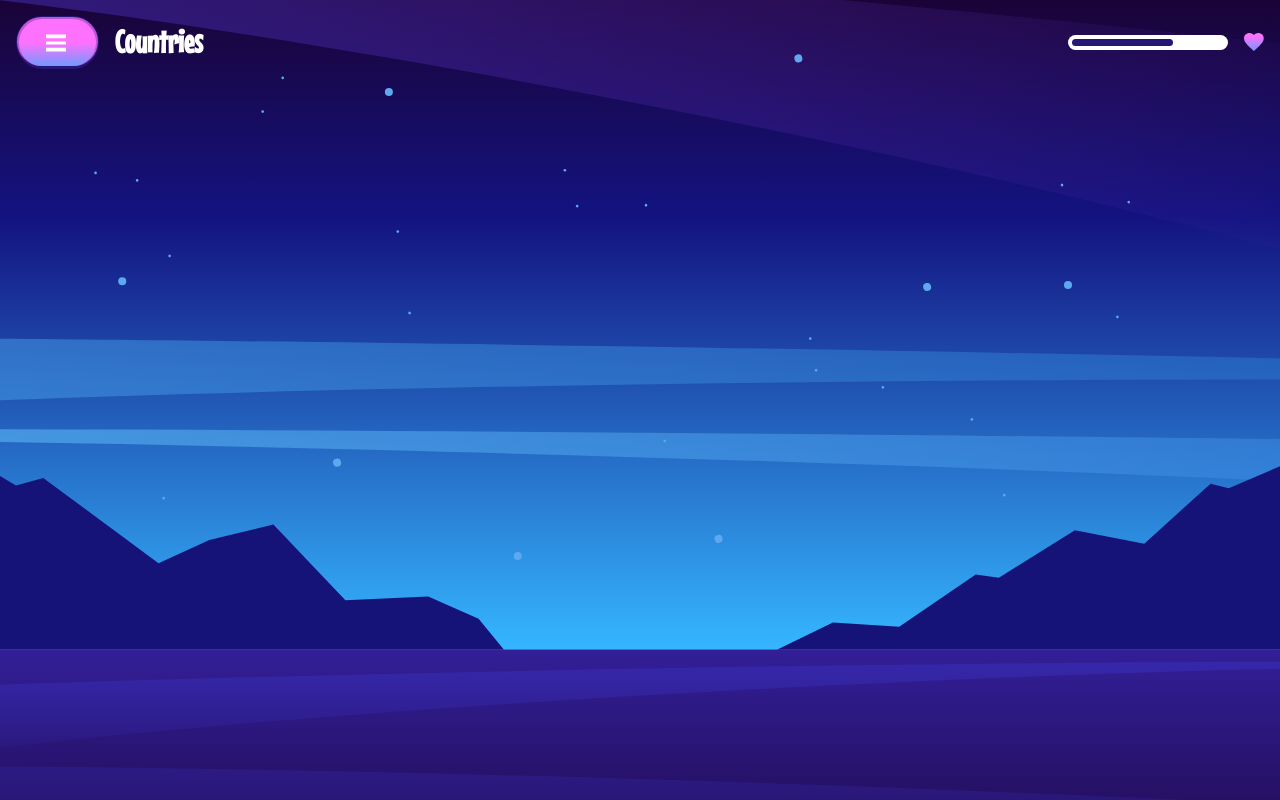
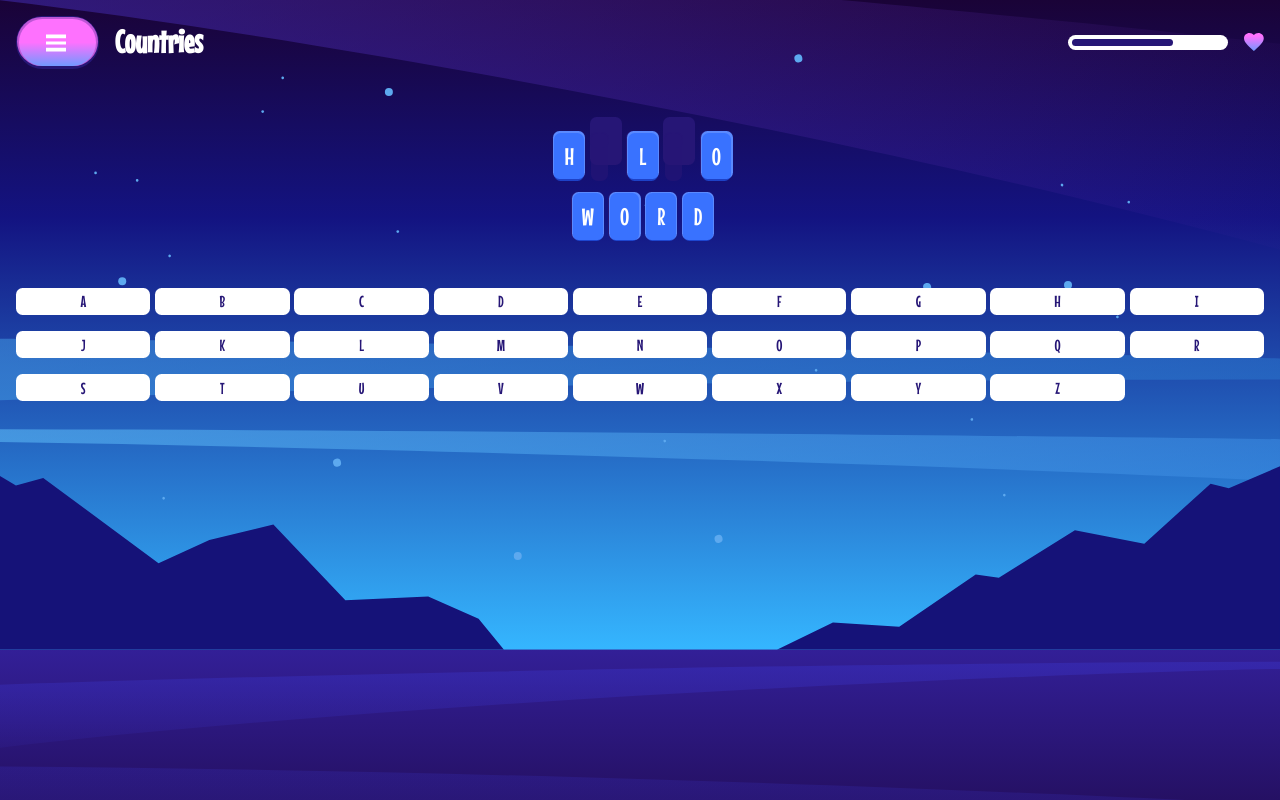
Before and after one commit to g1alexander/hangman_game, a Next.js app: page /game in a window 1280 px wide. Built offline with nearby package versions, Linux system fonts and the light colour scheme.

Commit message:
feat: game styles

```diff
--- a/src/app/game/page.tsx
+++ b/src/app/game/page.tsx
@@ -4,8 +4,16 @@ import Image from "next/image";
 import Button from "@/components/Button";
 import MenuIcon from "@public/images/icon-menu.svg";
 import lifeGame from "@public/images/icon-heart.svg";
+import KeyboardLetter from "@/components/KeyboardLetter";
+import { alphabet } from "@/helpers/alphabet";
+import { useState } from "react";
+import PlayableLetter from "@/components/PlayableLetter";
 
-export default function page() {
+export default function Page() {
+  // console.log("hello world".split(" ").length);
+
+  const [letter, setLetter] = useState("h-l-o word");
+
   return (
     <main className="game">
       <header>
@@ -20,7 +28,26 @@ export default function page() {
           <Image src={lifeGame} alt="back" width={20} height={40} priority />
         </article>
       </header>
-      <section className="grid-category"></section>
+
+      <section className="playable_letter">
+        {letter.split(" ").map((word, index) => (
+          <div key={index}>
+            {word.split("").map((letter, index) => (
+              <PlayableLetter key={index} isActive={letter !== "-"}>
+                {letter}
+              </PlayableLetter>
+            ))}
+          </div>
+        ))}
+      </section>
+
+      <section className="grid-letters">
+        {alphabet.map(({ letter, isActive }) => (
+          <KeyboardLetter key={letter} isActive={isActive}>
+            {letter}
+          </KeyboardLetter>
+        ))}
+      </section>
     </main>
   );
 }
--- /dev/null
+++ b/src/helpers/alphabet.ts
@@ -0,0 +1,106 @@
+export const alphabet = [
+  {
+    letter: "A",
+    isActive: true,
+  },
+  {
+    letter: "B",
+    isActive: true,
+  },
+  {
+    letter: "C",
+    isActive: true,
+  },
+  {
+    letter: "D",
+    isActive: true,
+  },
+  {
+    letter: "E",
+    isActive: true,
+  },
+  {
+    letter: "F",
+    isActive: true,
+  },
+  {
+    letter: "G",
+    isActive: true,
+  },
+  {
+    letter: "H",
+    isActive: true,
+  },
+  {
+    letter: "I",
+    isActive: true,
+  },
+  {
+    letter: "J",
+    isActive: true,
+  },
+  {
+    letter: "K",
+    isActive: true,
+  },
+  {
+    letter: "L",
+    isActive: true,
+  },
+  {
+    letter: "M",
+    isActive: true,
+  },
+  {
+    letter: "N",
+    isActive: true,
+  },
+  {
+    letter: "O",
+    isActive: true,
+  },
+  {
+    letter: "P",
+    isActive: true,
+  },
+  {
+    letter: "Q",
+    isActive: true,
+  },
+  {
+    letter: "R",
+    isActive: true,
+  },
+  {
+    letter: "S",
+    isActive: true,
+  },
+  {
+    letter: "T",
+    isActive: true,
+  },
+  {
+    letter: "U",
+    isActive: true,
+  },
+  {
+    letter: "V",
+    isActive: true,
+  },
+  {
+    letter: "W",
+    isActive: true,
+  },
+  {
+    letter: "X",
+    isActive: true,
+  },
+  {
+    letter: "Y",
+    isActive: true,
+  },
+  {
+    letter: "Z",
+    isActive: true,
+  },
+];
--- a/src/styles/globals.css
+++ b/src/styles/globals.css
@@ -42,6 +42,24 @@ body {
 .game header article h1 {
   color: rgba(var(--color-white), 1);
   font-size: xx-large;
+}
+.grid-letters {
+  display: grid;
+  grid-template-columns: repeat(9, 1fr);
+  gap: 1rem 0.3rem;
+  margin: 1rem 0;
+}
+.playable_letter {
+  display: flex;
+  flex-direction: column;
+  justify-content: center;
+  align-items: center;
+  gap: 0.8rem;
+  margin-top: 3rem;
+  margin-bottom: 3rem;
+}
+.playable_letter button {
+  margin-left: 0.3rem;
 }
 
 /* IE and EDGE */
@@ -237,6 +255,8 @@ progress::-moz-progress-bar {
 }
 
 .playable-letter {
+  width: 2rem;
+  height: 3rem;
   border: none;
   border-radius: 6.5px;
   text-transform: uppercase;
@@ -244,22 +264,30 @@ progress::-moz-progress-bar {
   color: rgba(var(--color-white), 1);
 }
 .playable-letter__container1 {
+  width: 2rem;
+  height: 3rem;
   border-radius: 6.5px;
   padding: 0.04rem 0.14rem 0rem 0rem;
   margin: 0.5px 1px 1px 0.6px;
   background-color: rgba(var(--color-blue-hover), 1);
 }
 .playable-letter__container2 {
+  width: 2rem;
+  height: 3rem;
   border-radius: 6.5px;
   width: 100%;
   padding: 0px 5px;
   margin: 0.5px 1px 0px 1px;
   background-color: rgba(var(--color-blue), 0.6);
+  display: flex;
+  align-items: center;
+  justify-content: center;
+  font-size: 1.5rem;
 }
 
 .playable-letter__container1.disabled {
   background-color: rgba(var(--color-dark-navy), 0.6);
-  height: 1.5rem;
+  height: 1rem;
   width: 1.2rem;
 }
 
```
